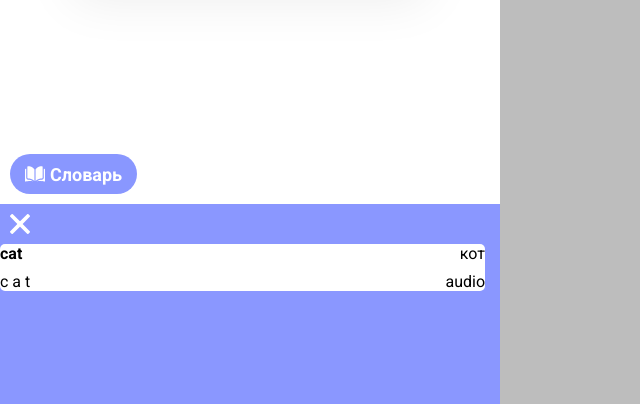
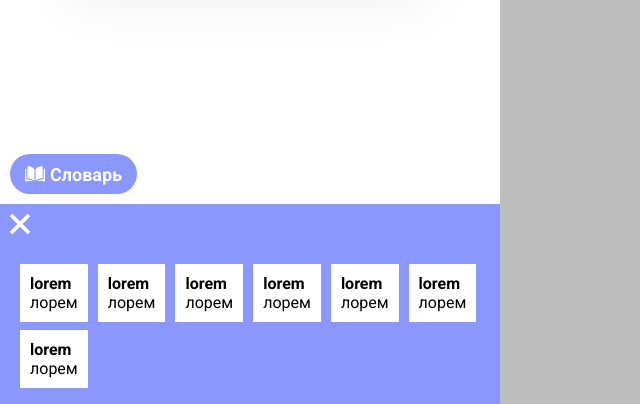
Before and after one commit to IlyaAgarishev/qiqi, a React app: page / in a window 1280 px wide. Shown: the part 396-800 px from the top of the page, without its empty margins (0-640 px from the left). Built offline with nearby package versions, Linux system fonts and the light colour scheme.

```diff
--- a/package.json
+++ b/package.json
@@ -5,6 +5,7 @@
   "dependencies": {
     "react": "^16.5.1",
     "react-dom": "^16.5.1",
+    "react-masonry-component": "^6.2.1",
     "react-scripts": "1.1.5"
   },
   "scripts": {
--- a/src/containers/Dictionary/index.css
+++ b/src/containers/Dictionary/index.css
@@ -8,16 +8,14 @@
   /* align-items: center; */
   flex-direction: column;
   z-index: 2;
-  /* overflow: auto; */
+  overflow: hidden;
   transition: all 0.5s ease;
-}
-
-.dictionary::-webkit-scrollbar {
-  display: none;
 }
 
 .close-btn {
   cursor: pointer;
+  position: fixed;
+  background: #8a97ff;
   padding: 10px;
   width: 20px;
   height: 20px;
@@ -28,16 +26,33 @@
   background: rgb(122, 134, 223);
 }
 
+.words {
+  overflow: auto;
+  /* width: 100%; */
+  display: flex;
+  /* flex-direction: column; */
+  flex-wrap: wrap;
+  /* align-items: center; */
+  justify-content: flex-start;
+  padding-left: 20px;
+  /* margin-top: 45px; */
+  padding-top: 60px;
+}
+
+.words::-webkit-scrollbar {
+  display: none;
+}
+
 .word {
-  width: 97%;
-  height: 47px;
-  /* padding: 12px; */
+  margin-right: 10px;
   background: white;
-  border-radius: 5px;
   margin-bottom: 8px;
-  display: flex;
-  flex-direction: column;
-  justify-content: space-between;
+  padding: 10px;
+  font-size: 16px;
+}
+
+.word-fat {
+  font-weight: bold;
 }
 
 .word-top,
--- a/src/containers/Dictionary/index.js
+++ b/src/containers/Dictionary/index.js
@@ -1,6 +1,7 @@
 import React from 'react';
 import './index.css';
 import CloseBtn from '../../img/cancel.svg';
+import Masonry from 'react-masonry-component';
 
 class Dictionary extends React.Component {
   constructor(props) {
@@ -18,14 +19,34 @@
     return (
       <div className="dictionary" ref={ref => (this.dictionary = ref)}>
         <img src={CloseBtn} alt="" className="close-btn" onClick={this.props.dictionaryBtnClick} />
-        <div className="word">
-          <div className="word-top">
-            <div className="original-word">cat</div>
-            <div className="translated-word">кот</div>
+        <div className="words">
+          <div className="word">
+            <div className="word-fat">lorem</div>
+            <div className="word-translation">лорем</div>
           </div>
-          <div className="word-bottom">
-            <div className="word-prononsiation">c a t</div>
-            <div className="audio-word">audio</div>
+          <div className="word">
+            <div className="word-fat">lorem</div>
+            <div className="word-translation">лорем</div>
+          </div>
+          <div className="word">
+            <div className="word-fat">lorem</div>
+            <div className="word-translation">лорем</div>
+          </div>
+          <div className="word">
+            <div className="word-fat">lorem</div>
+            <div className="word-translation">лорем</div>
+          </div>
+          <div className="word">
+            <div className="word-fat">lorem</div>
+            <div className="word-translation">лорем</div>
+          </div>
+          <div className="word">
+            <div className="word-fat">lorem</div>
+            <div className="word-translation">лорем</div>
+          </div>
+          <div className="word">
+            <div className="word-fat">lorem</div>
+            <div className="word-translation">лорем</div>
           </div>
         </div>
       </div>
--- a/src/containers/Main/index.js
+++ b/src/containers/Main/index.js
@@ -27,7 +27,16 @@
   render() {
     // console.log(this.state.openDictionary);
     return (
-      <div className="main">
+      <div
+        className="main"
+        onClick={event => {
+          if (event.target.className == 'settings' || event.target.className == 'settings-img') {
+            return null;
+          } else {
+            this.setState({ openSettings: false });
+          }
+        }}
+      >
         <div className="header">
           <div className="logo">qiqi</div>
           <img src={settings} alt="" className="settings-img" onClick={this.settingsBtnClick} />
```
Also changed, not shown: 1 other file.
